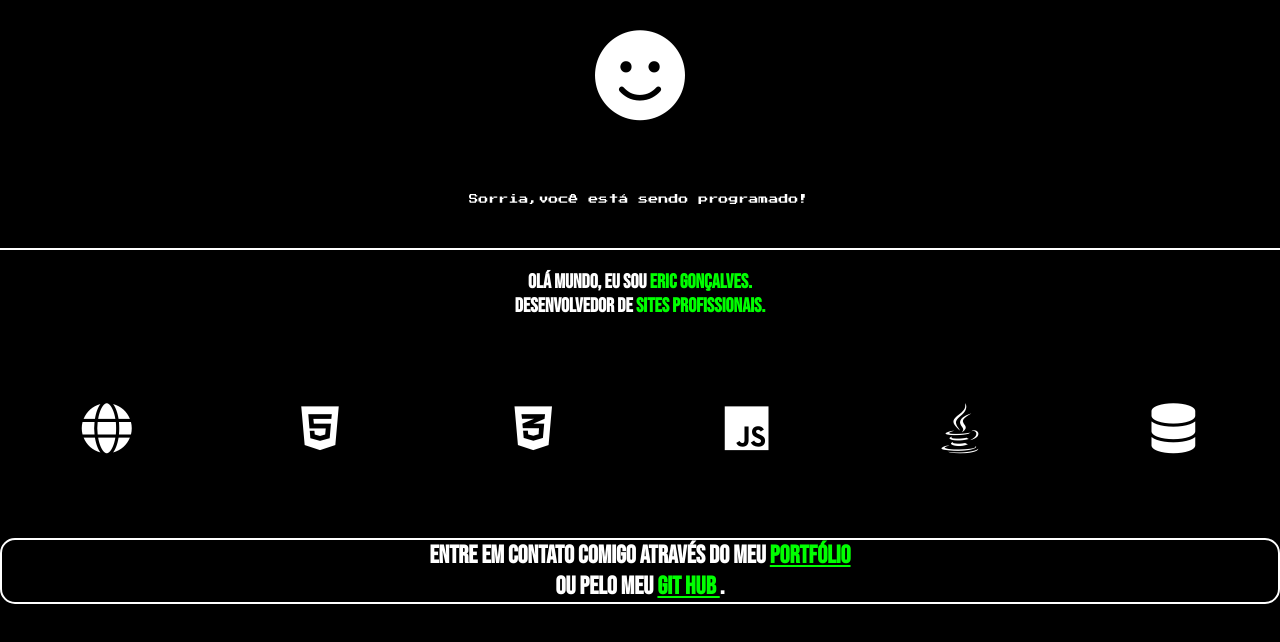
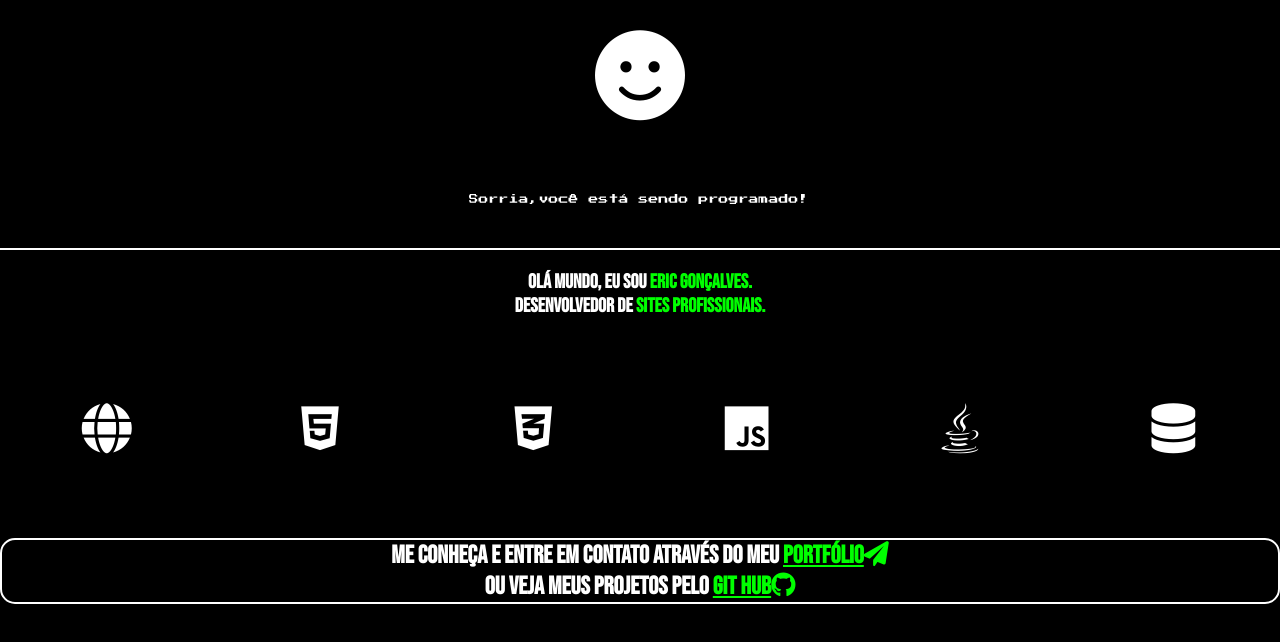
Before and after one commit to EricRochaGoncalves/My-Home-Page, a plain HTML site: page index.html in a window 1280 px wide. Drawn offline with Linux system fonts and the light colour scheme.

Commit message:
Atualizar o index.html

```diff
--- a/index.html
+++ b/index.html
@@ -46,8 +46,8 @@
 
     </div>
       <div class="links">
-          <h1>Entre em contato comigo através do meu <a href="https://portif-lio-ericgoncalves.onrender.com/" style="color: rgba(0, 255, 0 );">Portfólio</a> <br>
-              ou pelo meu <a href="https://github.com/EricRochaGoncalves/EricRochaGoncalves" style="color: rgba(0, 255, 0);"> Git Hub </a>.
+          <h1>Me conheça e entre em contato através do meu <a href="https://portif-lio-ericgoncalves.onrender.com/" style="color: rgba(0, 255, 0 );">Portfólio<i class="fas fa-paper-plane" style="color: rgba(0, 255, 0, 1); font-size: 25px;"></i></a> <br>
+              ou veja meus projetos pelo <a href="https://github.com/EricRochaGoncalves/EricRochaGoncalves" style="color: rgba(0, 255, 0);"> Git Hub<i class="fab fa-github" style="color: rgba(0, 255, 0, 1); font-size: 25px;"></i></a>
           </h1>
 
 
```
